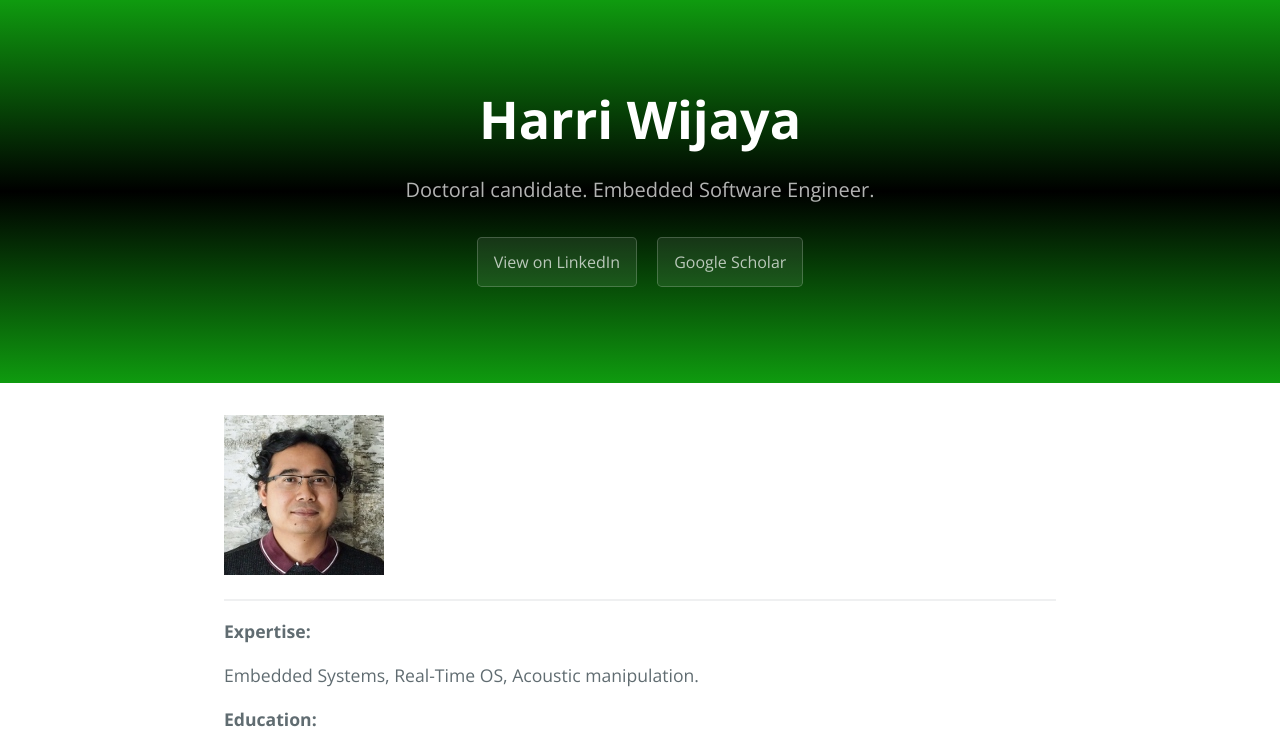
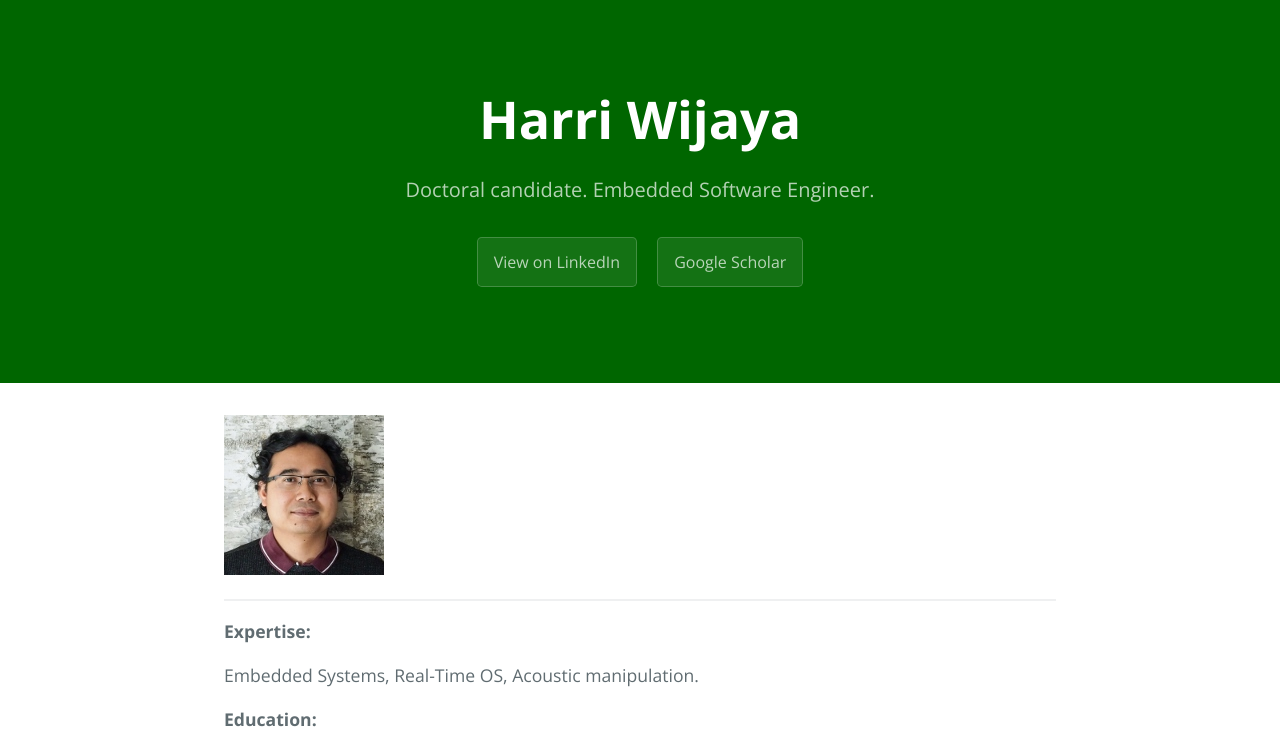
Before and after one commit to harriwijaya/harriwijaya.github.io, a website: page index.html in a window 1280 px wide. Shown: the top 747 px of the page. Drawn offline with nearby package versions, Linux system fonts and the light colour scheme.

Commit message:
Update background to simply one color
Update background to simply one color

```diff
--- a/css/cayman.css
+++ b/css/cayman.css
@@ -52,10 +52,8 @@ a {
 .page-header {
   color: #fff;
   text-align: center;
-  background-color: #159957;
-  /*background-image: linear-gradient(120deg, #155799, #159957); }*/
-  /* background-image: linear-gradient(#0f0c29, #302b63, #24243e); } */
-  background-image: linear-gradient(0deg, #0f9b0f, #000000, #0f9b0f); }
+  background-color: rgb(0, 102, 0); /*#159957;*/
+  /*background-image: linear-gradient(0deg, #0f9b0f, #000000, #0f9b0f);*/ }
   @media screen and (min-width: 64em) {
     .page-header {
       padding: 5rem 6rem; } }
```
